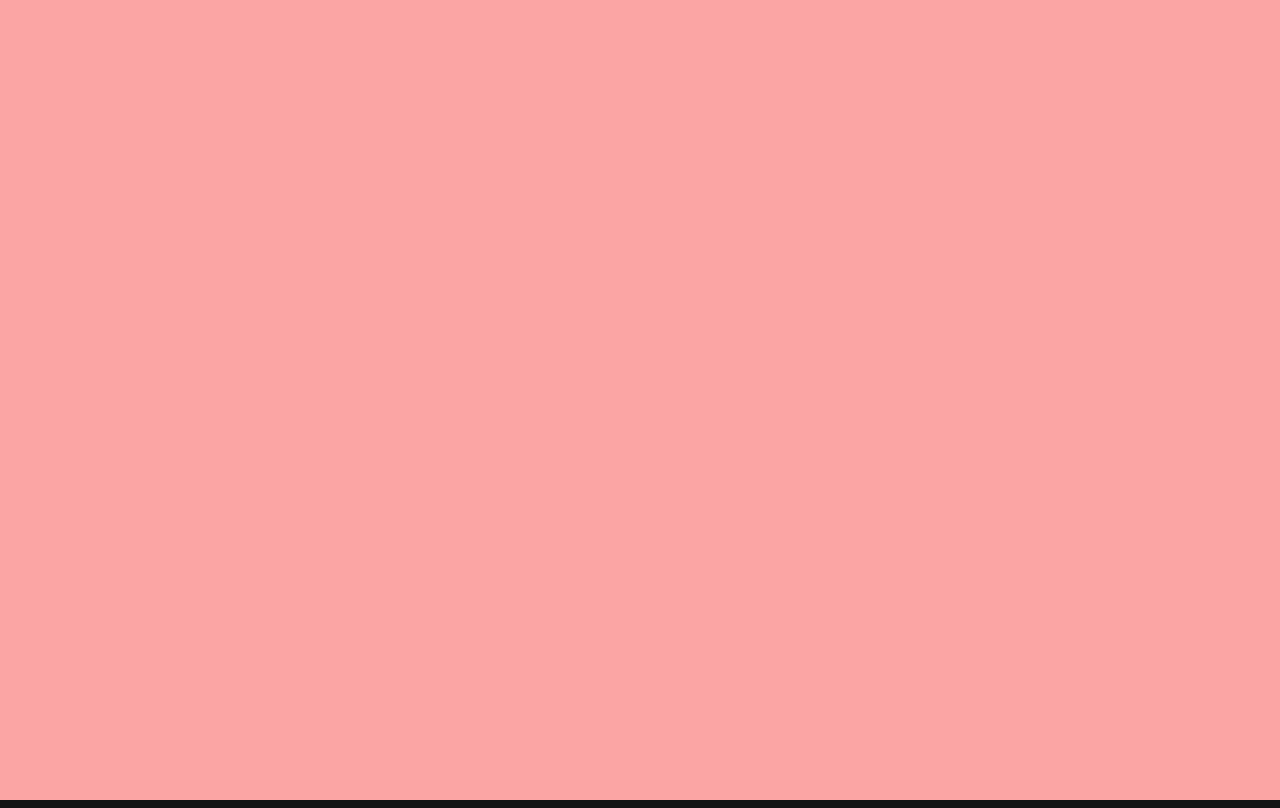
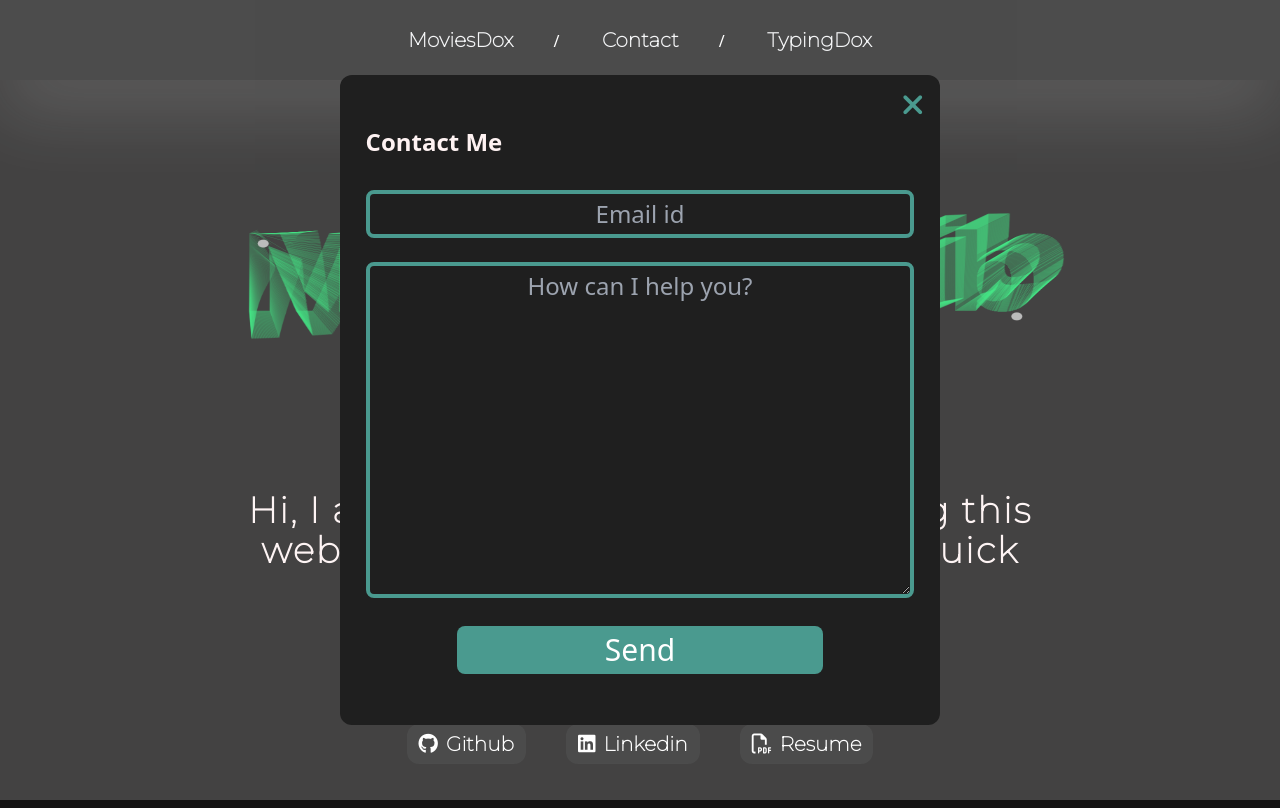
Before and after one commit to RaquibDox/portfolio, a website: page dist/index.html in a window 1280 px wide. Drawn offline with Linux system fonts and the light colour scheme; animation ran at ten frames a second.

Commit message:
created and styled the  contact me pop up

```diff
--- a/dist/index.html
+++ b/dist/index.html
@@ -22,7 +22,17 @@
             <li><a href="https://type-with-raquib.netlify.app/" target="_blank"><span class="text-gray-100 font-montserrat font-bold text-xl m-0 p-0 hidden sm:inline-block">TypingDox</span><span class="sm:hidden text-4xl text-red-50"><i class="fa-solid fa-keyboard"></i></span></a></li>
         </ul>
     </header>
-    <div class="absolute top-0 right-0 w-full h-screen z-30 bg-red-300 flex justify-center items-center"></div>
+    <div class="absolute top-0 right-0 w-full h-[100vh] z-30 bg-white bg-opacity-20 flex justify-center items-center">
+        <form action="" class="bg-semiGray flex flex-col px-[2vw] py-[4vw] w-11/12 max-w-[600px] rounded-xl relative">
+            <h3 class="text-red-50 font-semibold text-2xl mb-5">Contact Me</h3>
+            <button type="button" class="text-semiGreen text-3xl absolute right-4 top-3"><i class="fa-solid fa-xmark"></i></button>
+            <!-- <input type="text" id="name" placeholder="Your Name" required> -->
+            <input type="email" id="email" placeholder="Email id" required class="border-4 rounded-lg py-1 border-semiGreen my-3 outline-none bg-semiGray text-2xl text-center">
+            <!-- <input type="number" id="phone" placeholder="Phone no." required> -->
+            <textarea id="message" rows="10" placeholder="How can I help you?" class="border-4 rounded-lg py-1 border-semiGreen my-3 outline-none bg-semiGray text-2xl text-center text-gray-200"></textarea>
+            <button type="submit" class="bg-semiGreen mx-auto mt-4 rounded-lg w-2/3 h-12 text-3xl text-white">Send</button>
+        </form>
+    </div>
     <canvas id="canvas"></canvas>
     <h2 class="move-mouse-text hidden sm:block sm:text-sm">Move the mouse!</h2>
     <main class="relative mt-10 top-[-50px]">
```
Also changed, not shown: dist/output.css.
